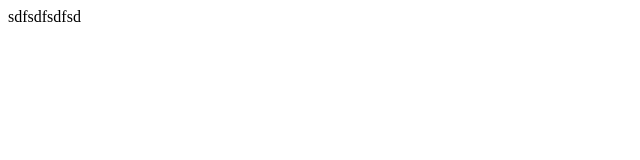
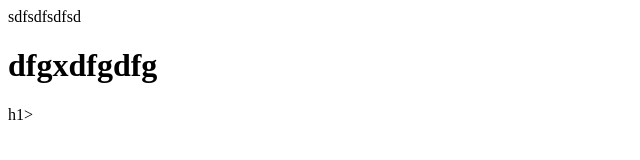
Before and after one commit to aligntrade/GIT-QA-2024-new, a plain HTML site: page index.html in a window 1280 px wide. Shown: the whole page, without its empty margins (0-640 px from the left). Drawn offline with Linux system fonts and the light colour scheme.

Commit message:
changed 1 file and deleted readme file

```diff
--- a/index.html
+++ b/index.html
@@ -1 +1,2 @@
 sdfsdfsdfsd
+<h1> dfgxdfgdfg</h1>h1></h1>
```
Also changed, not shown: 1 other file.
